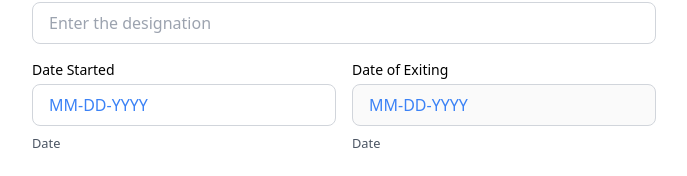
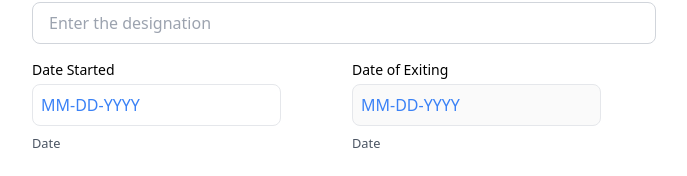
Before and after one commit to sajjadjawaid/form, a React (Vite) app in the folder Frontend/: page / in a window 1280 px wide. Shown: the part 204-380 px from the top of the page, without its empty margins (296-983 px from the left). Built offline with nearby package versions, Linux system fonts and the light colour scheme.

Commit message:
commit for updated dates

```diff
--- a/Frontend/package.json
+++ b/Frontend/package.json
@@ -15,7 +15,8 @@
     "react": "^18.3.1",
     "react-datepicker": "^7.3.0",
     "react-dom": "^18.3.1",
-    "react-icons": "^5.3.0"
+    "react-icons": "^5.3.0",
+    "react-input-mask": "^2.0.4"
   },
   "devDependencies": {
     "@eslint/js": "^9.9.0",
--- a/Frontend/src/Components/CandidateDetailsSection.jsx
+++ b/Frontend/src/Components/CandidateDetailsSection.jsx
@@ -1,29 +1,52 @@
 import { useState, useRef } from "react";
 import InputField from "./InputField";
 import { AiOutlineWarning } from "react-icons/ai"; // Import warning icon
+import DatePicker from "react-datepicker";
+import "react-datepicker/dist/react-datepicker.css";
 
 const CandidateDetailsSection = () => {
   const [candidateName, setCandidateName] = useState("");
   const [department, setDepartment] = useState("");
   const [designation, setDesignation] = useState("");
-  const [dateStarted, setDateStarted] = useState("");
-  const [dateExited, setDateExited] = useState("");
+  const [dateStarted, setDateStarted] = useState(null);
+  const [dateExited, setDateExited] = useState(null);
   const [isDateStartedValid, setIsDateStartedValid] = useState(true);
   const [isDateExitedValid, setIsDateExitedValid] = useState(true);
 
-  const dateStartedRef = useRef(null);
-  const dateExitedRef = useRef(null);
+  const handleDateChange = (setter, setValid, date, compareDate = null) => {
+    const formattedDate = date ? date.toLocaleDateString("en-US") : "";
+    setter(formattedDate);
+    const dateString = date ? date.toISOString().split("T")[0] : "";
+
+    const isValid = validateDate(dateString);
+
+    if (compareDate) {
+      const compareDateString = compareDate
+        ? compareDate.toISOString().split("T")[0]
+        : "";
+      if (!validateDate(compareDateString)) {
+        setValid(false);
+        return;
+      }
+
+      if (date < compareDate) {
+        setValid(false);
+        return;
+      }
+    }
+
+    setValid(isValid);
+  };
 
   const validateDate = (date) => {
-    const regex = /^\d{2}-\d{2}-\d{4}$/; // Regex to match MM-DD-YYYY format
+    const regex = /^\d{4}-\d{2}-\d{2}$/; // Regex to match YYYY-MM-DD format
     if (!regex.test(date)) {
-      console.log(`Invalid format: ${date}`); // Debug statement
-      return false; // Date does not match the format
+      console.log(`Invalid format: ${date}`);
+      return false;
     }
 
-    const [month, day, year] = date.split("-").map(Number); // Split using MM-DD-YYYY order
+    const [year, month, day] = date.split("-").map(Number);
 
-    // Handle month length based on month and leap years
     const daysInMonth = [
       31,
       28 + (year % 4 === 0 && (year % 100 !== 0 || year % 400 === 0) ? 1 : 0),
@@ -39,63 +62,29 @@ const CandidateDetailsSection = () => {
       31,
     ];
 
-    // Check if the month and day are valid
     if (month < 1 || month > 12 || day < 1 || day > daysInMonth[month - 1]) {
-      console.log(`Invalid date: ${date}`); // Debug statement
-      return false; // Invalid month or day
+      console.log(`Invalid date: ${date}`);
+      return false;
     }
 
-    const inputDate = new Date(year, month - 1, day); // Create a Date object with the input date
-    const currentDate = new Date(); // Current date
-    currentDate.setHours(0, 0, 0, 0); // Set current time to midnight for accurate comparison
+    const inputDate = new Date(year, month - 1, day);
+    const currentDate = new Date();
+    currentDate.setHours(0, 0, 0, 0);
 
-    // Log the dates for comparison
-    console.log(`Input date: ${inputDate.toDateString()}`);
-    console.log(`Current date: ${currentDate.toDateString()}`);
-
-    // Check if the date is in the past
     if (inputDate.getTime() < currentDate.getTime()) {
-      console.log(`Date is in the past: ${date}`); // Debug statement
-      return false; // Invalid if the date is in the past
+      console.log(`Date is in the past: ${date}`);
+      return false;
     }
 
-    // Check if the year is within 10 years from the current year
     const currentYear = currentDate.getFullYear();
     if (year < currentYear || year > currentYear + 10) {
-      console.log(`Year out of range: ${date}`); // Debug statement
-      return false; // Invalid if the year is outside the range
+      console.log(`Year out of range: ${date}`);
+      return false;
     }
 
-    return true; // Date is valid if all checks pass
+    return true;
   };
 
-  const handleDateChange = (setter, setValid, value, compareDate = null) => {
-    setter(value); // Set the input value
-    const isValid = validateDate(value); // Validate the date format and range
-
-    if (compareDate) {
-      if (!validateDate(compareDate)) {
-        setValid(false); // Invalid if the compare date is not valid
-        return;
-      }
-
-      // If a compare date is provided, ensure the current date is after it
-      const [inputMonth, inputDay, inputYear] = value.split("-").map(Number);
-      const [compareMonth, compareDay, compareYear] = compareDate
-        .split("-")
-        .map(Number);
-
-      const inputDate = new Date(inputYear, inputMonth - 1, inputDay);
-      const compareToDate = new Date(compareYear, compareMonth - 1, compareDay);
-
-      if (inputDate < compareToDate) {
-        setValid(false); // Invalid if the input date is before the comparison date
-        return;
-      }
-    }
-
-    setValid(isValid); // Set the validity based on the date format and range
-  };
   return (
     <div className="p-6 max-w-2xl mx-auto">
       <h2 className="text-xl font-bold mb-6">Candidate Details</h2>
@@ -165,23 +154,16 @@ const CandidateDetailsSection = () => {
           >
             Date Started
           </label>
-          <InputField
-            type="text"
-            id="dateStarted"
-            value={dateStarted}
-            placeholder="MM-DD-YYYY"
-            onChange={(e) =>
-              handleDateChange(
-                setDateStarted,
-                setIsDateStartedValid,
-                e.target.value,
-                false
-              )
+          <DatePicker
+            selected={dateStarted ? new Date(dateStarted) : null}
+            onChange={(date) =>
+              handleDateChange(setDateStarted, setIsDateStartedValid, date)
             }
+            dateFormat="MM-dd-yyyy"
+            placeholderText="MM-DD-YYYY"
             className={`w-full p-2 border rounded-lg focus:outline-none focus:ring-2 uppercase text-blue-500 focus:ring-blue-500 placeholder-blue-500 ${
               !isDateStartedValid ? "border-red-500" : ""
             }`}
-            ref={dateStartedRef}
           />
           <div className="mt-1">
             <small className="text-gray-600">Date</small>
@@ -208,23 +190,21 @@ const CandidateDetailsSection = () => {
           >
             Date of Exiting
           </label>
-          <InputField
-            type="text"
-            id="dateExited"
-            value={dateExited}
-            placeholder="MM-DD-YYYY"
-            onChange={(e) =>
+          <DatePicker
+            selected={dateExited ? new Date(dateExited) : null}
+            onChange={(date) =>
               handleDateChange(
                 setDateExited,
                 setIsDateExitedValid,
-                e.target.value,
-                dateStarted
+                date,
+                dateStarted ? new Date(dateStarted) : null
               )
             }
+            dateFormat="MM-dd-yyyy"
+            placeholderText="MM-DD-YYYY"
             className={`w-full p-2 border rounded-lg focus:outline-none focus:ring-2 uppercase placeholder-blue-500 text-blue-500 focus:ring-blue-500 ${
               !isDateExitedValid ? "border-red-500" : ""
             }`}
-            ref={dateExitedRef}
             disabled={!isDateStartedValid || !dateStarted}
           />
           <div className="mt-1">
```
Also changed, not shown: 1 other file (tests, documents, lock files or other folders).
